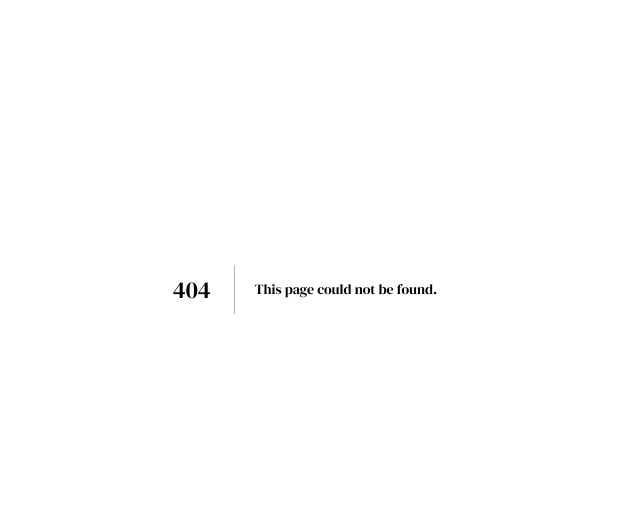
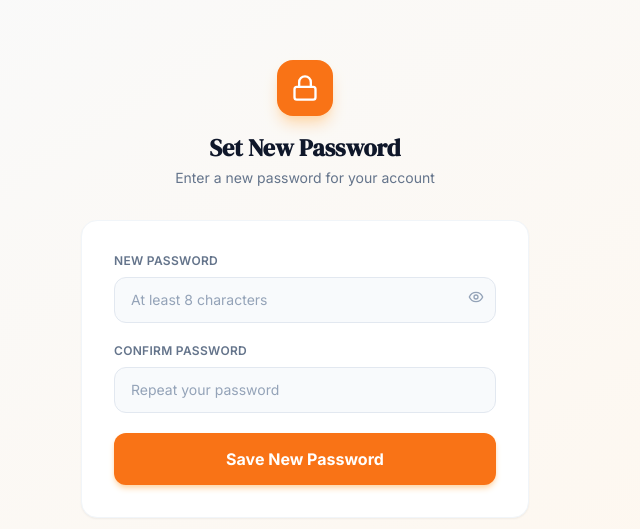
Before and after one commit to Khashman1994/Website, a Next.js app in the folder Downloads/mena-job-matcher/mena-matcher/: page /update-password in a window 1280 px wide. Before the commit this address had no page. Shown: the part 111-640 px from the top of the page, without its empty margins (335-975 px from the left). Built offline with nearby package versions, Linux system fonts and the light colour scheme; no server answers.

Commit message:
Add update-password page and fix auth callback for recovery flow

```diff
--- a/Downloads/mena-job-matcher/mena-matcher/app/auth/callback/route.ts
+++ b/Downloads/mena-job-matcher/mena-matcher/app/auth/callback/route.ts
@@ -1,14 +1,14 @@
 // app/auth/callback/route.ts
-// Handles both Google OAuth redirect and email confirmation links
+// Handles OAuth redirect, email confirmation, and password recovery
 import { NextRequest, NextResponse } from 'next/server';
 import { createServerSupabaseClient } from '@/lib/supabase';
 
 export async function GET(req: NextRequest) {
   const { searchParams, origin } = new URL(req.url);
-  const code  = searchParams.get('code');
+  const code = searchParams.get('code');
+  const type = searchParams.get('type'); // 'recovery' for password reset
   const error = searchParams.get('error');
 
-  // OAuth error from Google
   if (error) {
     console.error('[auth/callback] OAuth error:', error);
     return NextResponse.redirect(`${origin}/login?error=${encodeURIComponent(error)}`);
@@ -23,7 +23,12 @@ export async function GET(req: NextRequest) {
       return NextResponse.redirect(`${origin}/login?error=auth_failed`);
     }
 
-    // Ensure profile row exists (new Google OAuth users have no row yet)
+    // ── Password recovery flow → redirect to update-password page ─────────
+    if (type === 'recovery') {
+      return NextResponse.redirect(`${origin}/update-password`);
+    }
+
+    // ── New OAuth user: create profile row ────────────────────────────────
     try {
       const { data: { user } } = await supabase.auth.getUser();
       if (user) {
@@ -35,25 +40,23 @@ export async function GET(req: NextRequest) {
 
         if (!existing) {
           await supabase.from('profiles').insert({
-            user_id:          user.id,
-            email:            user.email ?? '',
-            full_name:        user.user_metadata?.full_name ?? '',
-            tier:             'free',
-            credits:          0,
+            user_id:           user.id,
+            email:             user.email ?? '',
+            full_name:         user.user_metadata?.full_name ?? '',
+            tier:              'free',
+            credits:           0,
             free_matches_used: 0,
-            last_reset_date:  new Date().toISOString(),
+            last_reset_date:   new Date().toISOString(),
           });
           console.log('[auth/callback] Created profile for new OAuth user:', user.email);
         }
       }
     } catch (profileErr) {
-      // Non-blocking — user can still use the app, profile created lazily
       console.warn('[auth/callback] Profile upsert warning:', profileErr);
     }
 
     return NextResponse.redirect(`${origin}/dashboard`);
   }
 
-  // No code and no error — redirect to login
   return NextResponse.redirect(`${origin}/login`);
 }
--- /dev/null
+++ b/Downloads/mena-job-matcher/mena-matcher/app/update-password/page.tsx
@@ -0,0 +1,167 @@
+'use client';
+import { useState } from 'react';
+import { useRouter } from 'next/navigation';
+import { Loader2, Lock, CheckCircle2, Eye, EyeOff } from 'lucide-react';
+import { createClient } from '@/lib/supabase';
+import { useLang } from '@/lib/i18n/LanguageContext';
+
+export default function UpdatePasswordPage() {
+  const router  = useRouter();
+  const { lang } = useLang();
+  const isAr    = lang === 'ar';
+
+  const [password,    setPassword]    = useState('');
+  const [confirm,     setConfirm]     = useState('');
+  const [showPass,    setShowPass]    = useState(false);
+  const [status,      setStatus]      = useState<'idle' | 'loading' | 'done' | 'error'>('idle');
+  const [errMsg,      setErrMsg]      = useState('');
+
+  const handleSubmit = async (e: React.FormEvent) => {
+    e.preventDefault();
+    setErrMsg('');
+
+    if (password.length < 8) {
+      setErrMsg(isAr ? 'كلمة المرور يجب أن تكون 8 أحرف على الأقل' : 'Password must be at least 8 characters');
+      return;
+    }
+    if (password !== confirm) {
+      setErrMsg(isAr ? 'كلمتا المرور غير متطابقتين' : 'Passwords do not match');
+      return;
+    }
+
+    setStatus('loading');
+    try {
+      const supabase = createClient();
+      const { error } = await supabase.auth.updateUser({ password });
+      if (error) throw new Error(error.message);
+      setStatus('done');
+      setTimeout(() => router.push('/dashboard'), 2000);
+    } catch (err: any) {
+      setErrMsg(err.message || (isAr ? 'حدث خطأ' : 'An error occurred'));
+      setStatus('error');
+    }
+  };
+
+  const inp = 'w-full px-4 py-3 border border-slate-200 rounded-xl bg-slate-50 text-sm focus:outline-none focus:ring-2 focus:ring-orange-400 focus:border-transparent transition-all placeholder:text-slate-400';
+
+  return (
+    <div className="min-h-screen flex items-center justify-center bg-gradient-to-br from-slate-50 to-orange-50 px-4" dir={isAr ? 'rtl' : 'ltr'}>
+      <div className="w-full max-w-md">
+
+        {/* Logo */}
+        <div className="text-center mb-8">
+          <div className="w-14 h-14 bg-orange-500 rounded-2xl flex items-center justify-center mx-auto mb-4 shadow-lg shadow-orange-200">
+            <Lock className="w-7 h-7 text-white" />
+          </div>
+          <h1 className="text-2xl font-bold text-slate-900">
+            {isAr ? 'تعيين كلمة مرور جديدة' : 'Set New Password'}
+          </h1>
+          <p className="text-slate-500 text-sm mt-1">
+            {isAr ? 'أدخل كلمة المرور الجديدة لحسابك' : 'Enter a new password for your account'}
+          </p>
+        </div>
+
+        <div className="bg-white rounded-2xl shadow-sm border border-slate-100 p-8">
+
+          {/* Success state */}
+          {status === 'done' && (
+            <div className="text-center py-6">
+              <div className="w-16 h-16 bg-emerald-100 rounded-full flex items-center justify-center mx-auto mb-4">
+                <CheckCircle2 className="w-8 h-8 text-emerald-500" />
+              </div>
+              <h2 className="font-semibold text-slate-900 text-lg mb-1">
+                {isAr ? 'تم تحديث كلمة المرور!' : 'Password Updated!'}
+              </h2>
+              <p className="text-slate-500 text-sm">
+                {isAr ? 'جارٍ توجيهك إلى لوحة التحكم...' : 'Redirecting you to dashboard...'}
+              </p>
+            </div>
+          )}
+
+          {/* Form */}
+          {status !== 'done' && (
+            <form onSubmit={handleSubmit} className="space-y-5">
+
+              {/* New Password */}
+              <div>
+                <label className="block text-xs font-semibold text-slate-500 uppercase tracking-wide mb-2">
+                  {isAr ? 'كلمة المرور الجديدة' : 'New Password'}
+                </label>
+                <div className="relative">
+                  <input
+                    type={showPass ? 'text' : 'password'}
+                    value={password}
+                    onChange={e => setPassword(e.target.value)}
+                    placeholder={isAr ? 'كلمة المرور (8 أحرف على الأقل)' : 'At least 8 characters'}
+                    className={`${inp} ${isAr ? 'pl-10' : 'pr-10'}`}
+                    required
+                  />
+                  <button type="button" onClick={() => setShowPass(!showPass)}
+                    className={`absolute top-3 ${isAr ? 'left-3' : 'right-3'} text-slate-400 hover:text-slate-600`}>
+                    {showPass ? <EyeOff className="w-4 h-4" /> : <Eye className="w-4 h-4" />}
+                  </button>
+                </div>
+              </div>
+
+              {/* Confirm Password */}
+              <div>
+                <label className="block text-xs font-semibold text-slate-500 uppercase tracking-wide mb-2">
+                  {isAr ? 'تأكيد كلمة المرور' : 'Confirm Password'}
+                </label>
+                <input
+                  type={showPass ? 'text' : 'password'}
+                  value={confirm}
+                  onChange={e => setConfirm(e.target.value)}
+                  placeholder={isAr ? 'أعد كتابة كلمة المرور' : 'Repeat your password'}
+                  className={inp}
+                  required
+                />
+              </div>
+
+              {/* Password strength indicator */}
+              {password.length > 0 && (
+                <div className="space-y-1">
+                  <div className="h-1.5 bg-slate-100 rounded-full overflow-hidden">
+                    <div className={`h-full rounded-full transition-all ${
+                      password.length < 8  ? 'w-1/4 bg-red-400' :
+                      password.length < 12 ? 'w-2/4 bg-orange-400' :
+                                             'w-full bg-emerald-400'
+                    }`} />
+                  </div>
+                  <p className={`text-[11px] ${
+                    password.length < 8  ? 'text-red-500' :
+                    password.length < 12 ? 'text-orange-500' :
+                                           'text-emerald-500'
+                  }`}>
+                    {password.length < 8  ? (isAr ? 'ضعيفة جداً' : 'Too weak') :
+                     password.length < 12 ? (isAr ? 'جيدة' : 'Good') :
+                                            (isAr ? 'قوية' : 'Strong')}
+                  </p>
+                </div>
+              )}
+
+              {/* Error */}
+              {errMsg && (
+                <p className="text-sm text-red-600 bg-red-50 border border-red-100 rounded-xl px-4 py-2">
+                  {errMsg}
+                </p>
+              )}
+
+              {/* Submit */}
+              <button
+                type="submit"
+                disabled={status === 'loading'}
+                className="w-full py-3.5 bg-orange-500 hover:bg-orange-600 disabled:opacity-60 text-white font-bold rounded-xl transition-all flex items-center justify-center gap-2 shadow-md shadow-orange-200 active:scale-[0.98]"
+              >
+                {status === 'loading'
+                  ? <><Loader2 className="w-4 h-4 animate-spin" />{isAr ? 'جارٍ الحفظ...' : 'Saving...'}</>
+                  : isAr ? 'حفظ كلمة المرور الجديدة' : 'Save New Password'
+                }
+              </button>
+            </form>
+          )}
+        </div>
+      </div>
+    </div>
+  );
+}
```
